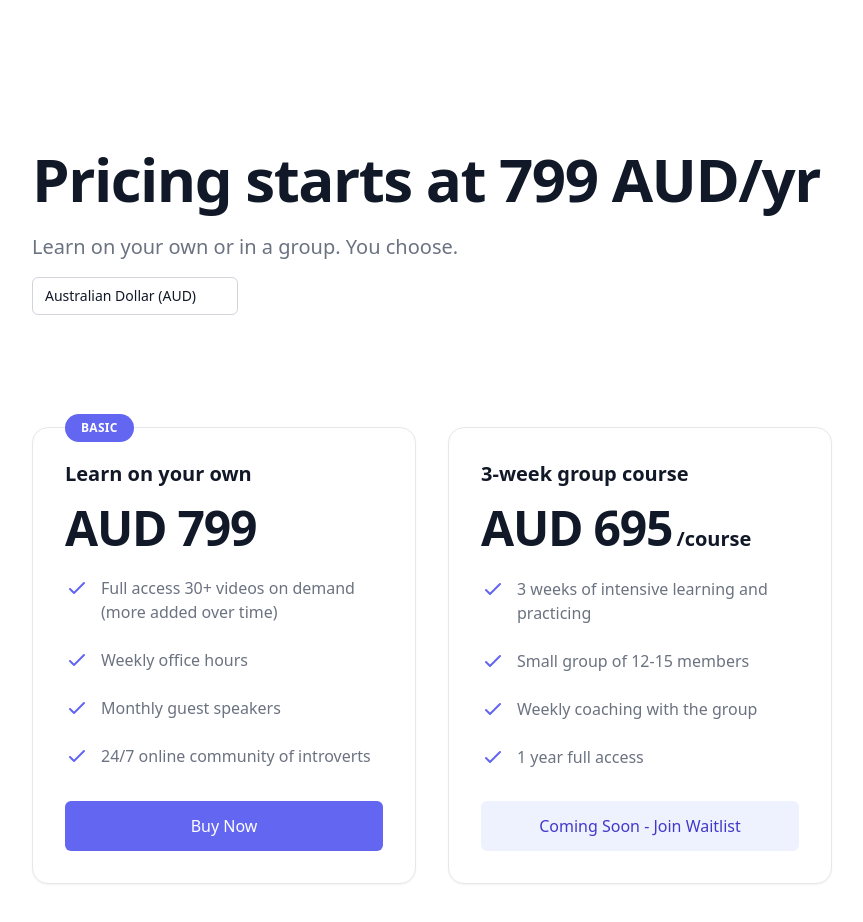
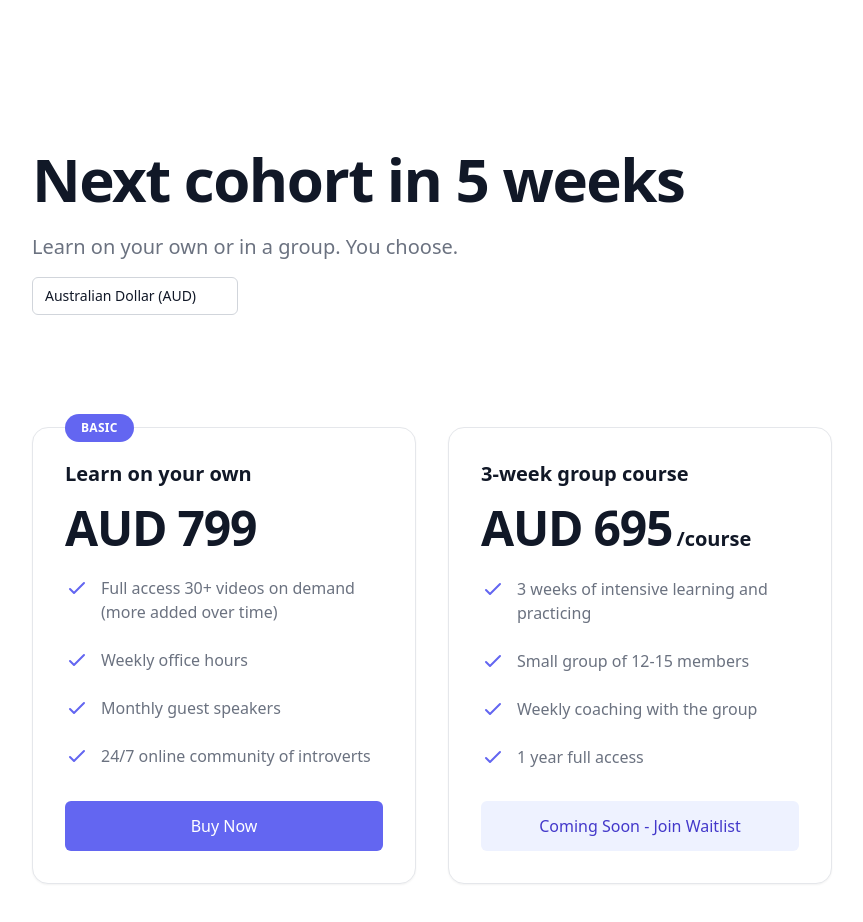
Before and after one commit to timyeothequietachievr/website, a Next.js app: page / in a window 1280 px wide. Shown: the part 8360-9282 px from the top of the page, without its empty margins (0-863 px from the left). Built offline with nearby package versions, Linux system fonts and the light colour scheme.

Commit message:
Next cohort in 5 weeks

```diff
--- a/components/Pricing.jsx
+++ b/components/Pricing.jsx
@@ -32,7 +32,8 @@ export default function Pricing() {
         id="pricing"
       >
         <h2 className="text-3xl font-extrabold text-gray-900 sm:text-5xl sm:leading-none sm:tracking-tight lg:text-6xl">
-          Pricing starts at <PricingDisplay />
+          {/*   Pricing starts at <PricingDisplay /> */}
+          Next cohort in 5 weeks
         </h2>
         <p className="mt-6 max-w-2xl text-xl text-gray-500">
           Learn on your own or in a group. You choose.
```
